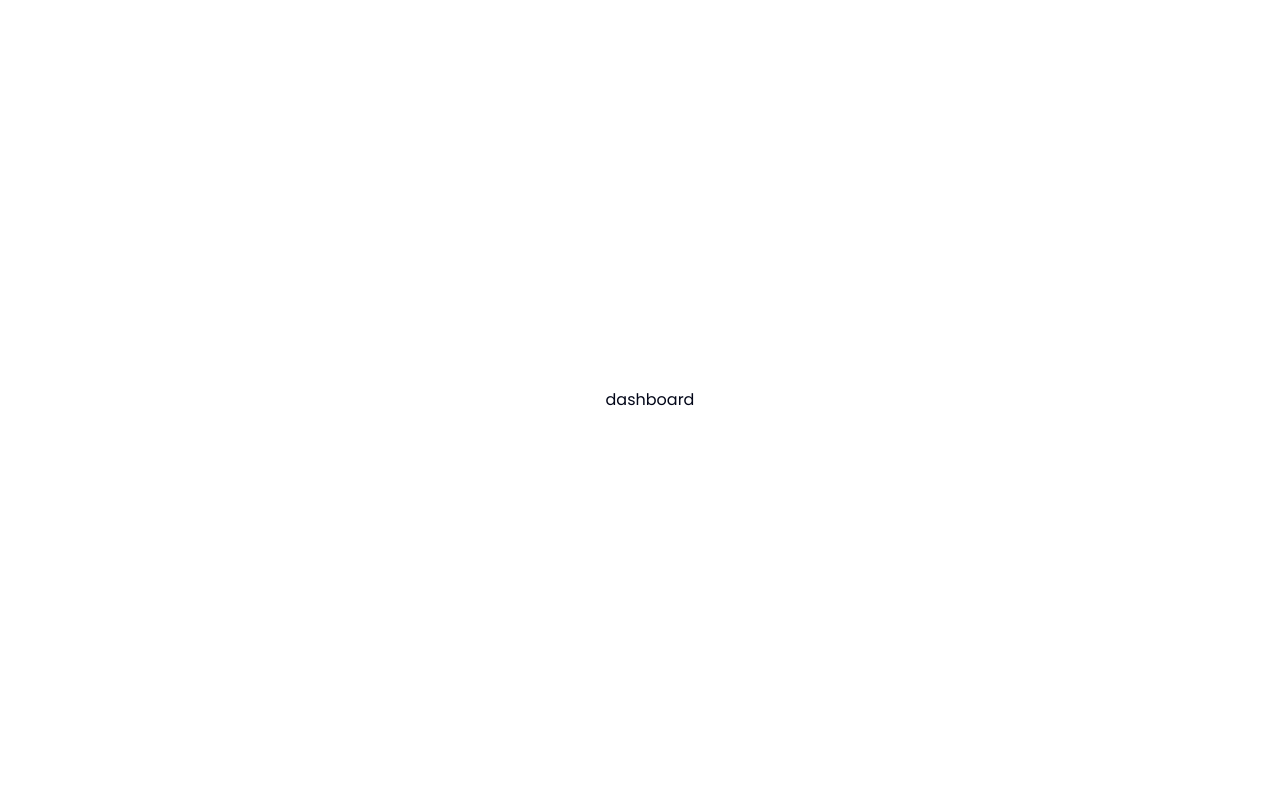
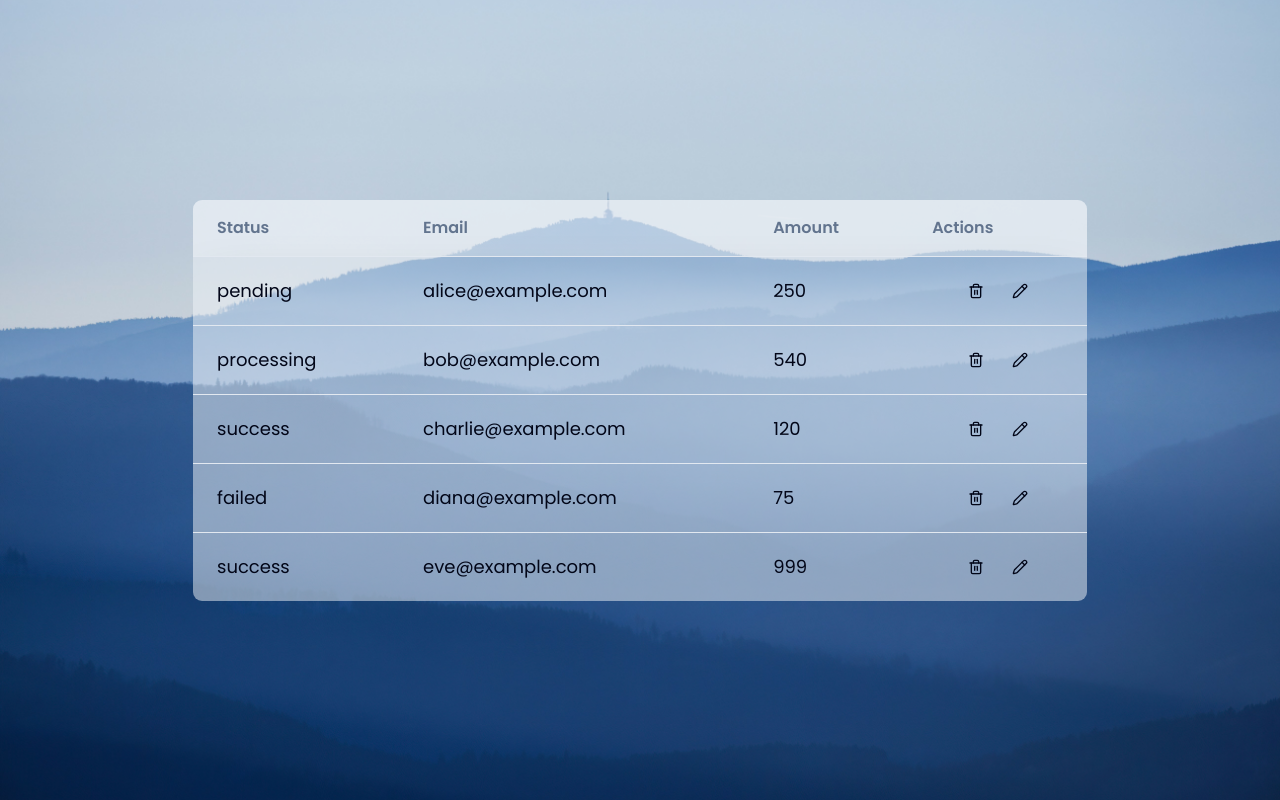
Before and after one commit to masa-najie/work-task, a Next.js app: page /dashboard in a window 1280 px wide. Built offline with nearby package versions, Linux system fonts and the light colour scheme.

Commit message:
basic table

```diff
--- a/package.json
+++ b/package.json
@@ -9,9 +9,12 @@
     "lint": "eslint"
   },
   "dependencies": {
+    "@dnd-kit/core": "^6.3.1",
+    "@dnd-kit/sortable": "^10.0.0",
     "@hookform/resolvers": "^5.2.2",
     "@radix-ui/react-label": "^2.1.7",
     "@radix-ui/react-slot": "^1.2.3",
+    "@tanstack/react-table": "^8.21.3",
     "class-variance-authority": "^0.7.1",
     "clsx": "^2.1.1",
     "lucide-react": "^0.544.0",
--- /dev/null
+++ b/src/app/(application)/dashboard/layout.tsx
@@ -0,0 +1,19 @@
+import Image from "next/image";
+
+export default async function Layout({
+  children,
+}: {
+  children: React.ReactNode;
+}) {
+  return (
+    <div className="relative">
+      <Image
+        src={"/images/background.jpg"}
+        fill
+        alt=""
+        className=" object-cover"
+      />
+      {children}
+    </div>
+  );
+}
--- a/src/app/(application)/dashboard/page.tsx
+++ b/src/app/(application)/dashboard/page.tsx
@@ -1,7 +1,87 @@
+/* eslint-disable @typescript-eslint/no-explicit-any */
+"use client";
+import { Button } from "@/src/components/ui/button";
+import DataTable from "@/src/modules/dataTable";
+import { ColumnDef } from "@tanstack/react-table";
+import { Pencil, Trash2 } from "lucide-react";
+
 export default function Page() {
   return (
-    <main className="flex items-center justify-center min-h-screen p-4  lg:ms-5">
-      <h1>dashboard</h1>
-    </main>
+    <div className="flex justify-center items-center min-h-screen bg-background">
+      <div className="w-full max-w-4xl">
+        <DataTable columns={columns} data={payments} />
+      </div>
+    </div>
   );
 }
+
+export type Payment = {
+  id: string;
+  amount: number;
+  status: "pending" | "processing" | "success" | "failed";
+  email: string;
+};
+
+export const columns: ColumnDef<Payment>[] = [
+  {
+    accessorKey: "status",
+    header: "Status",
+  },
+  {
+    accessorKey: "email",
+    header: "Email",
+  },
+  {
+    accessorKey: "amount",
+    header: "Amount",
+  },
+  {
+    accessorKey: "actions",
+    header: "Actions",
+    cell: ({ row }: any) => {
+      return (
+        <div className="flex items-center justify-center space-x-2">
+          <Button variant="ghost" size="icon">
+            <Trash2 />
+          </Button>
+          <Button variant="ghost" size="icon">
+            <Pencil />
+          </Button>
+        </div>
+      );
+    },
+  },
+];
+
+export const payments: Payment[] = [
+  {
+    id: "1",
+    email: "alice@example.com",
+    amount: 250,
+    status: "pending",
+  },
+  {
+    id: "2",
+    email: "bob@example.com",
+    amount: 540,
+    status: "processing",
+  },
+  {
+    id: "3",
+    email: "charlie@example.com",
+    amount: 120,
+    status: "success",
+  },
+  {
+    id: "4",
+    email: "diana@example.com",
+    amount: 75,
+    status: "failed",
+  },
+  {
+    id: "5",
+    email: "eve@example.com",
+    amount: 999,
+    status: "success",
+  },
+];
--- /dev/null
+++ b/src/components/ui/table.tsx
@@ -0,0 +1,116 @@
+"use client"
+
+import * as React from "react"
+
+import { cn } from "@/src/lib/utils"
+
+function Table({ className, ...props }: React.ComponentProps<"table">) {
+  return (
+    <div
+      data-slot="table-container"
+      className="relative w-full overflow-x-auto"
+    >
+      <table
+        data-slot="table"
+        className={cn("w-full caption-bottom text-sm", className)}
+        {...props}
+      />
+    </div>
+  )
+}
+
+function TableHeader({ className, ...props }: React.ComponentProps<"thead">) {
+  return (
+    <thead
+      data-slot="table-header"
+      className={cn("[&_tr]:border-b", className)}
+      {...props}
+    />
+  )
+}
+
+function TableBody({ className, ...props }: React.ComponentProps<"tbody">) {
+  return (
+    <tbody
+      data-slot="table-body"
+      className={cn("[&_tr:last-child]:border-0", className)}
+      {...props}
+    />
+  )
+}
+
+function TableFooter({ className, ...props }: React.ComponentProps<"tfoot">) {
+  return (
+    <tfoot
+      data-slot="table-footer"
+      className={cn(
+        "bg-muted/50 border-t font-medium [&>tr]:last:border-b-0",
+        className
+      )}
+      {...props}
+    />
+  )
+}
+
+function TableRow({ className, ...props }: React.ComponentProps<"tr">) {
+  return (
+    <tr
+      data-slot="table-row"
+      className={cn(
+        "hover:bg-muted/50 data-[state=selected]:bg-muted border-b transition-colors",
+        className
+      )}
+      {...props}
+    />
+  )
+}
+
+function TableHead({ className, ...props }: React.ComponentProps<"th">) {
+  return (
+    <th
+      data-slot="table-head"
+      className={cn(
+        "text-foreground h-10 px-2 text-left align-middle font-medium whitespace-nowrap [&:has([role=checkbox])]:pr-0 [&>[role=checkbox]]:translate-y-[2px]",
+        className
+      )}
+      {...props}
+    />
+  )
+}
+
+function TableCell({ className, ...props }: React.ComponentProps<"td">) {
+  return (
+    <td
+      data-slot="table-cell"
+      className={cn(
+        "p-2 align-middle whitespace-nowrap [&:has([role=checkbox])]:pr-0 [&>[role=checkbox]]:translate-y-[2px]",
+        className
+      )}
+      {...props}
+    />
+  )
+}
+
+function TableCaption({
+  className,
+  ...props
+}: React.ComponentProps<"caption">) {
+  return (
+    <caption
+      data-slot="table-caption"
+      className={cn("text-muted-foreground mt-4 text-sm", className)}
+      {...props}
+    />
+  )
+}
+
+export {
+  Table,
+  TableHeader,
+  TableBody,
+  TableFooter,
+  TableHead,
+  TableRow,
+  TableCell,
+  TableCaption,
+}
--- /dev/null
+++ b/src/modules/dataTable/index.tsx
@@ -0,0 +1,77 @@
+import {
+  Table,
+  TableBody,
+  TableCell,
+  TableHead,
+  TableHeader,
+  TableRow,
+} from "@/src/components/ui/table";
+import { DndContext } from "@dnd-kit/core";
+import {
+  ColumnDef,
+  flexRender,
+  getCoreRowModel,
+  useReactTable,
+} from "@tanstack/react-table";
+interface DataTableProps<Tdata, Tvalue> {
+  data: Tdata[];
+  columns: ColumnDef<Tdata, Tvalue>[];
+}
+export default function DataTable<Tdata, Tvalue>({
+  data,
+  columns,
+}: DataTableProps<Tdata, Tvalue>) {
+  const table = useReactTable({
+    data,
+    columns,
+    getCoreRowModel: getCoreRowModel(),
+  });
+  return (
+    <div className="space-y-4 border rounded-lg shadow-md overflow-hidden ">
+      <Table className="w-full text-lg">
+        <TableHeader className="bg-muted/70">
+          {table.getHeaderGroups().map((headergroup) => (
+            <TableRow key={headergroup.id}>
+              {headergroup.headers.map((header) => (
+                <TableHead
+                  key={header.id}
+                  className="px-6 py-4 text-base font-semibold text-muted-foreground"
+                >
+                  {flexRender(
+                    header.column.columnDef.header,
+                    header.getContext()
+                  )}
+                </TableHead>
+              ))}
+            </TableRow>
+          ))}
+        </TableHeader>
+        <TableBody className="bg-muted-70 transition-colors h-14 shadow-2xl">
+          {table.getRowModel().rows?.length ? (
+            table.getRowModel().rows.map((row) => (
+              <TableRow key={row.id}>
+                {row.getVisibleCells().map((cell) => (
+                  <TableCell
+                    key={cell.id}
+                    className="px-6 py-4 text-lg bg-muted/50"
+                  >
+                    {flexRender(cell.column.columnDef.cell, cell.getContext())}
+                  </TableCell>
+                ))}
+              </TableRow>
+            ))
+          ) : (
+            <TableRow>
+              <TableCell
+                colSpan={columns.length}
+                className="h-24 text-center text-lg"
+              >
+                No results.
+              </TableCell>
+            </TableRow>
+          )}
+        </TableBody>
+      </Table>
+    </div>
+  );
+}
```
Also changed, not shown: 1 other file (tests, documents, lock files or other folders).
